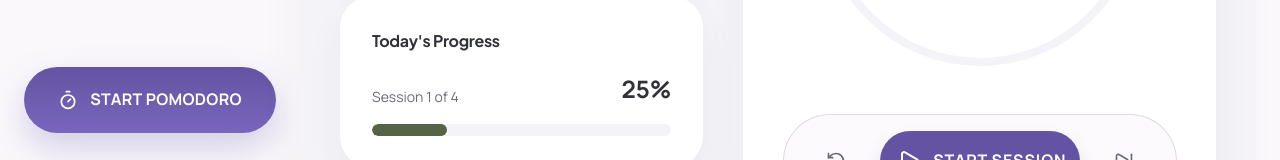
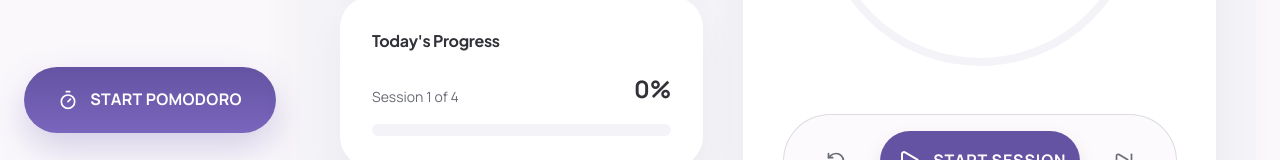
Before and after one commit to andres-pi/ai-pomodoro-planner, a Next.js app: page / in a window 1280 px wide. Shown: the part 619-779 px from the top of the page. Built offline with nearby package versions, Linux system fonts and the light colour scheme.

Commit message:
fix(timer): implement progress card

```diff
--- a/src/app/page.tsx
+++ b/src/app/page.tsx
@@ -1,7 +1,12 @@
+"use client";
 import React from 'react';
 import Timer from '@/components/Timer';
+import { useTimerStore } from '@/store/timerStore';
 
 export default function Home() {
+  const { currentSession, sessionsToLongBreak } = useTimerStore();
+  const progressPercent = Math.min(100, Math.round(((currentSession - 1) / sessionsToLongBreak) * 100));
+
   return (
     <div style={{ maxWidth: '1400px', margin: '0 auto', padding: '3rem 2.5rem' }}>
 
@@ -53,11 +58,11 @@ export default function Home() {
             <div className="shadow-ambient" style={{ backgroundColor: 'var(--color-surface-container-lowest)', borderRadius: 'var(--radius-lg)', padding: '2rem' }}>
                <h3 style={{ fontSize: '1rem', marginBottom: '1rem', fontWeight: 700 }}>Today's Progress</h3>
                <div style={{ display: 'flex', justifyContent: 'space-between', alignItems: 'end' }}>
-                 <span style={{ color: '#6A6C76', fontSize: '0.875rem' }}>Session 1 of 4</span>
-                 <span style={{ fontSize: '1.5rem', fontWeight: 700 }}>25%</span>
+                 <span style={{ color: '#6A6C76', fontSize: '0.875rem' }}>Session {currentSession > sessionsToLongBreak ? sessionsToLongBreak : currentSession} of {sessionsToLongBreak}</span>
+                 <span style={{ fontSize: '1.5rem', fontWeight: 700 }}>{progressPercent}%</span>
                </div>
                <div style={{ background: 'var(--color-surface-container-low)', height: '12px', borderRadius: '12px', marginTop: '1rem', overflow:'hidden' }}>
-                 <div style={{ background: 'var(--color-secondary)', width: '25%', height: '100%', borderRadius: '12px' }}></div>
+                 <div style={{ background: 'var(--color-secondary)', width: `${progressPercent}%`, height: '100%', borderRadius: '12px', transition: 'width 0.5s ease' }}></div>
                </div>
             </div>
         </div>
--- a/src/components/Timer.tsx
+++ b/src/components/Timer.tsx
@@ -84,7 +84,9 @@ export default function Timer() {
 
         <div style={{
            position: 'absolute', inset: '0px', borderRadius: '50%',
-           border: `8px solid ${getPhaseColor()}`,
+           borderStyle: 'solid',
+           borderWidth: '8px',
+           borderTopColor: getPhaseColor(),
            borderRightColor: 'transparent',
            borderBottomColor: 'transparent',
            borderLeftColor: calculateProgress() > 50 ? getPhaseColor() : 'transparent',
```
